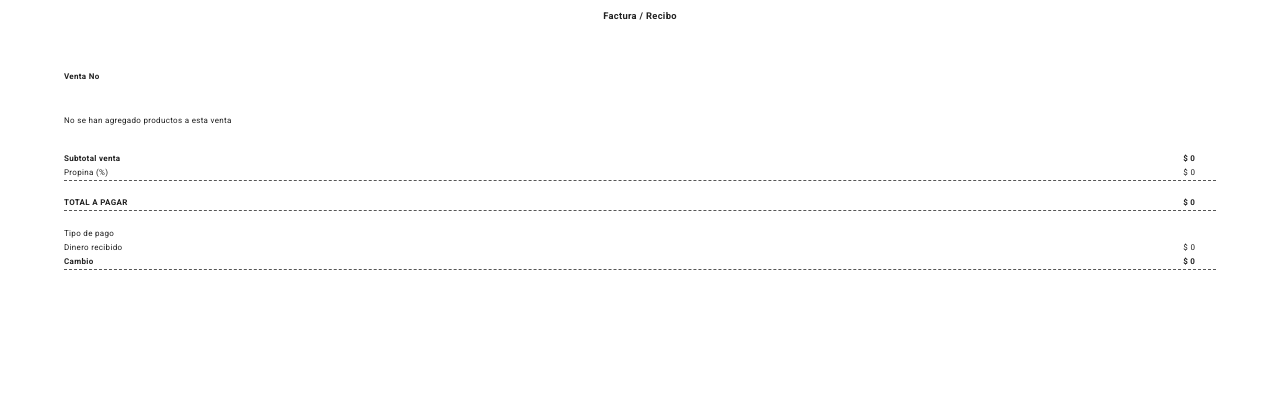
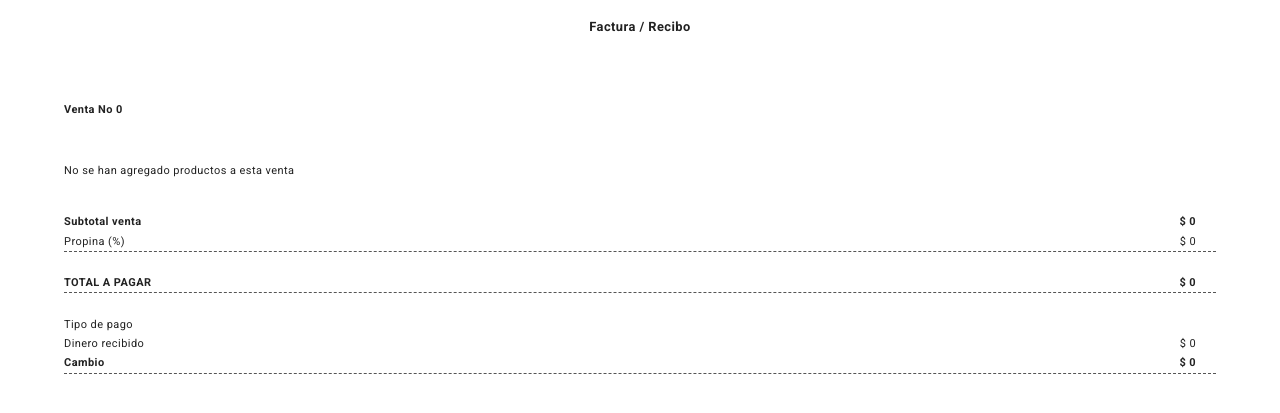
Before and after one commit to ManGoAppSAS/beta, a PHP site: page /reportes_facturas_imprimir.php in a window 1280 px wide. Shown: the top 413 px of the page. Run offline with PHP 8.4, Linux system fonts and the light colour scheme; the visitor is signed in with stand-in values (Sample User, id 1); data that the repository does not hold is empty; some libraries are stand-ins or nearby versions.

Commit message:
cambios varios
impmresion de facturacion

```diff
--- a/reportes_facturas.php
+++ b/reportes_facturas.php
@@ -232,7 +232,7 @@ include ("sis/variables_sesion.php");
 
                 ?>
 
-                <a href="reportes_facturas_imprimir_a4medio.php?venta_id=<?php echo "$venta_id"; ?>" target="_blank">
+                <a href="reportes_facturas_imprimir.php?venta_id=<?php echo "$venta_id"; ?>" target="_blank">
 
                     <article class="rdm-lista--item-porcentaje">
                         <div>
--- a/reportes_facturas_imprimir.php
+++ b/reportes_facturas_imprimir.php
@@ -19,9 +19,6 @@ include ("sis/variables_sesion.php");
 if(isset($_POST['venta_id'])) $venta_id = $_POST['venta_id']; elseif(isset($_GET['venta_id'])) $venta_id = $_GET['venta_id']; else $venta_id = null;
 if(isset($_POST['dinero'])) $dinero = $_POST['dinero']; elseif(isset($_GET['dinero'])) $dinero = $_GET['dinero']; else $dinero = null;
 ?>
-
-
-
 
 <?php
 //consulto los datos de la plantilla de la factura
@@ -61,7 +58,7 @@ else
 <!DOCTYPE html>
 <html lang="es">
 <head>
-    <title>ManGo! - Venta No <?php echo "$venta_id"; ?></title>
+    <title>ManGo! - Venta No <?php echo $venta_id + 0; ?></title>
     <?php
     //información del head
     include ("partes/head.php");
@@ -82,9 +79,9 @@ else
     </script>
 </head>
 
-<body style="background: none; margin-top: -10px; margin-bottom: -10px">
+<body style="background: none; margin-top: -10px; margin-bottom: -10px" onload="javascript:window.print(); loaded()">
 
-<section class="rdm-factura--imprimir" style="font-size: 8px;">
+<section class="rdm-factura--imprimir" style="font-size: 11px;">
 
     <article class="rdm-factura--contenedor--imprimir" style="max-width: none;">
 
@@ -101,7 +98,7 @@ else
         include ("sis/ventas_datos.php");
         ?>
 
-        <div class="rdm-factura--izquierda-centro"><b>Venta No <?php echo "$venta_id"; ?></b></div>
+        <div class="rdm-factura--izquierda-centro"><b>Venta No <?php echo $venta_id + 0; ?></b></div>
         <div class="rdm-factura--derecha-centro"><?php echo "$fecha"; ?> <?php echo "$hora"; ?></div>
 
         <div class="rdm-factura--texto">
@@ -293,8 +290,13 @@ else
 
         <section class="rdm-factura--item">
 
+            <?php
+            //sumo el subtotal y el impuesto
+            $subtotal_ventax = $impuesto_base_total + $impuesto_valor_total;
+            ?>
+
             <div class="rdm-factura--izquierda"><b>Subtotal venta</b></div>
-            <div class="rdm-factura--derecha"><b>$ <?php echo number_format($impuesto_base_total, 0, ",", "."); ?></b></div>
+            <div class="rdm-factura--derecha"><b>$ <?php echo number_format($subtotal_ventax, 0, ",", "."); ?></b></div>
 
             <div class="rdm-factura--izquierda">Propina <?php echo "($propina_porcentaje%)"; ?></div>
             <div class="rdm-factura--derecha">$ <?php echo number_format($propina_valor, 0, ",", "."); ?></div>
```
